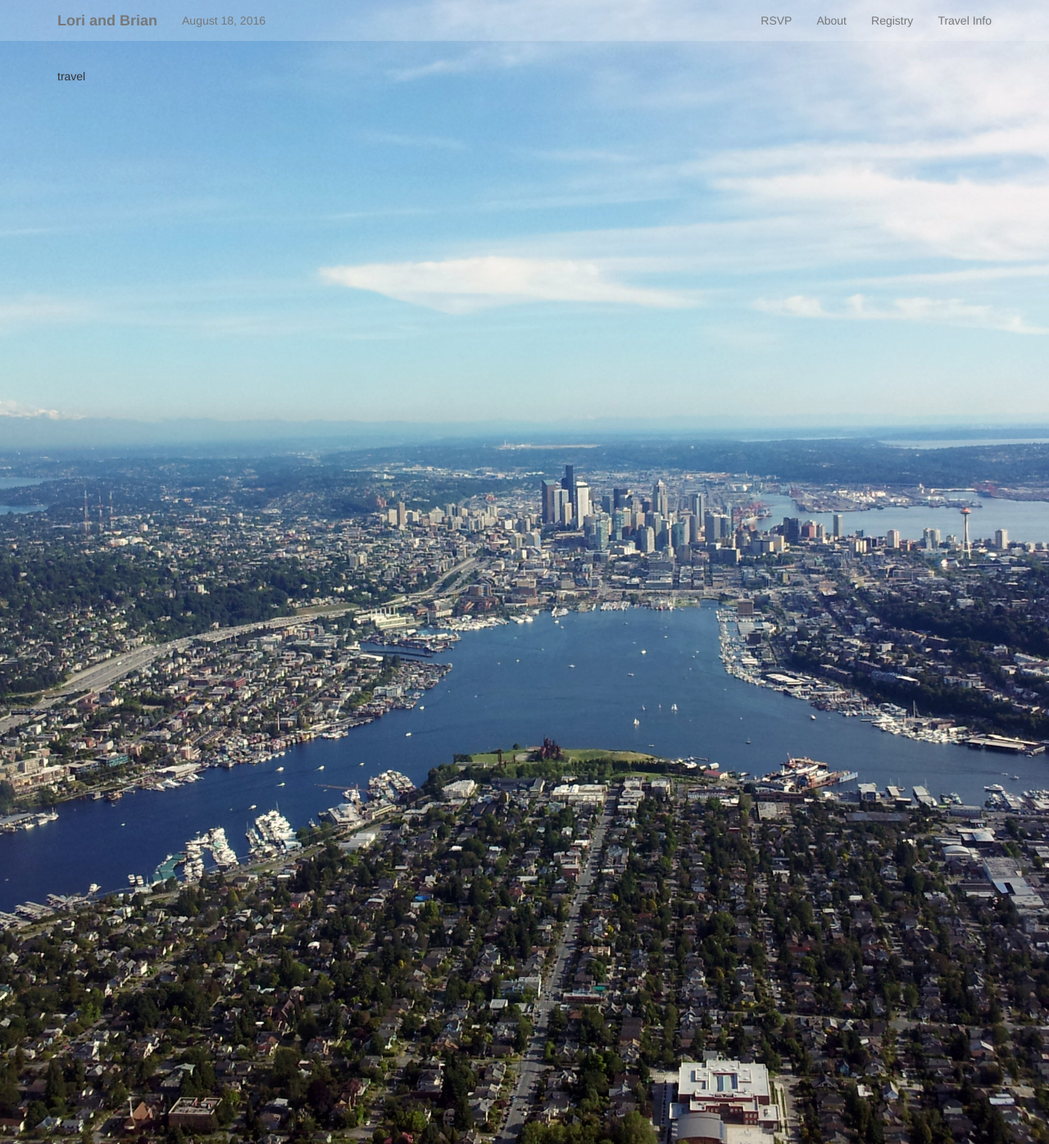
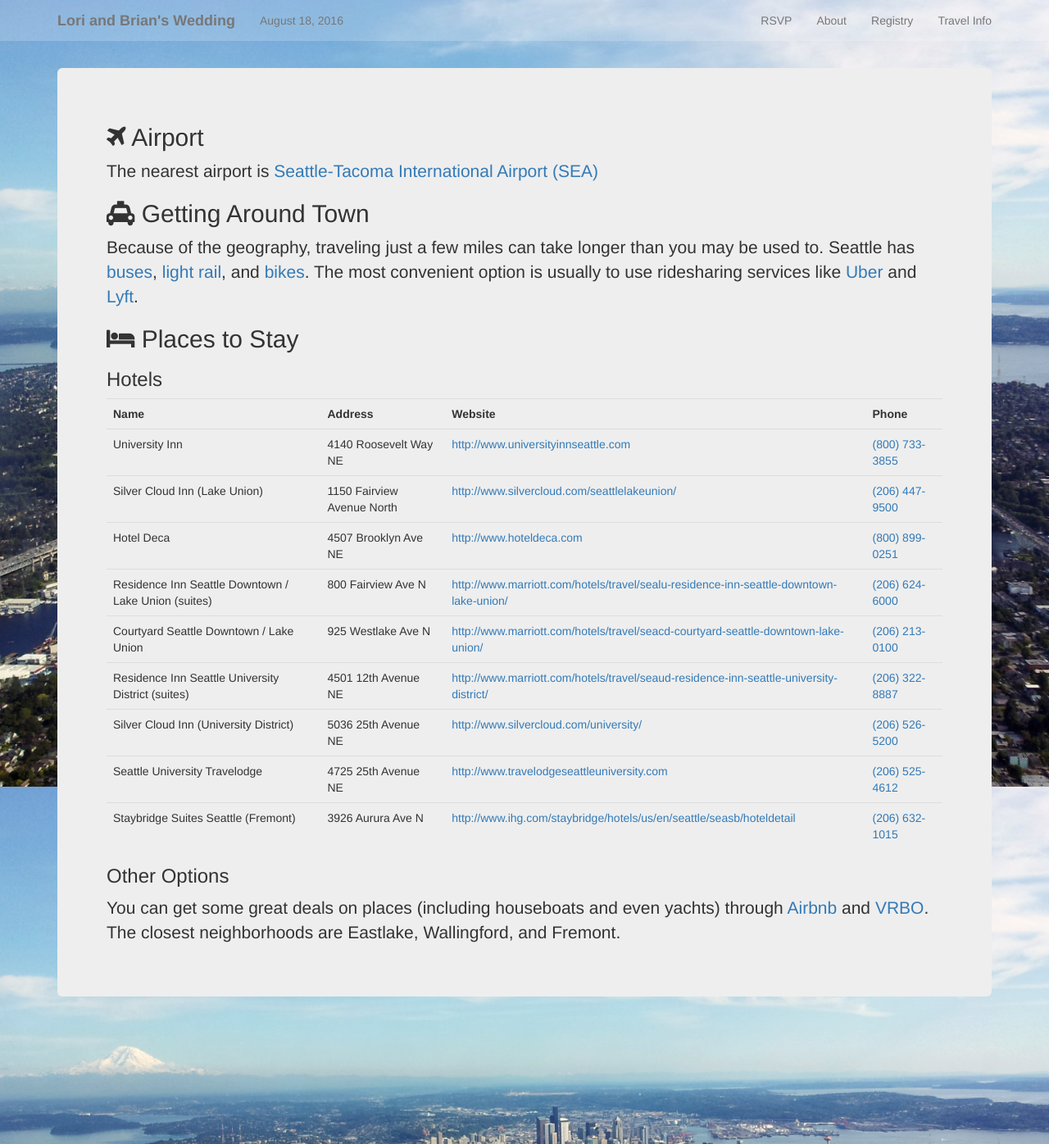
Before and after one commit to briandconnelly/lubsboat, a Jekyll site: the page built from travel.html, in a window 1280 px wide and 1396 px high. Shown: the whole window at 82% size. Built offline with Jekyll 4.4.1, drawn with Linux system fonts in a browser that asks for light colours; nearby versions of some CDN libraries.

Commit message:
Travel info updates

```diff
--- a/_config.yml
+++ b/_config.yml
@@ -6,13 +6,15 @@
 # 'jekyll serve'. If you change this file, please restart the server process.
 
 # Site settings
-title: Lori and Brian
+title: "Lori and Brian's Wedding"
 description: > # this means to ignore newlines until "baseurl:"
   Write an awesome description for your new site here. You can edit this
   line in _config.yml. It will appear in your document head meta (for
   Google search results) and in your feed.xml site description.
 baseurl: "" # the subpath of your site, e.g. /blog
-url: "http://briandconnelly.github.io/lubsboat" # the base hostname & protocol for your site
+#url: "http://briandconnelly.github.io/lubsboat" # the base hostname & protocol for your site
+#url: ""
+url: "http://loriandbrianwedding.com"
 rsvp_deadline: July 12, 2016
 
 # Build settings
--- a/_includes/bs-head.html
+++ b/_includes/bs-head.html
@@ -14,6 +14,7 @@
 
     <link rel="canonical" href="{{ page.url | replace:'index.html','' | prepend: site.baseurl | prepend: site.url }}">
 
+    <link rel="stylesheet" href="https://maxcdn.bootstrapcdn.com/font-awesome/4.6.3/css/font-awesome.min.css">
 
     <!-- CSS: Bootstrap, shThemeBDC, and modifications -->
     <link rel="stylesheet" href="//cdnjs.cloudflare.com/ajax/libs/normalize/4.1.1/normalize.min.css" rel="stylesheet">
--- a/travel.html
+++ b/travel.html
@@ -5,4 +5,93 @@ permalink: /travel/
 main_menu: true
 ---
 
-travel
+<div class="jumbotron">
+
+    <h2><i class="fa fa-plane" aria-hidden="true"></i> Airport</h2>
+    <p>The nearest airport is <a href="http://www.portseattle.org/sea-tac/Pages/default.aspx">Seattle-Tacoma International Airport (SEA)</a></p>
+
+    <h2><i class="fa fa-taxi" aria-hidden="true"></i> Getting Around Town</h2>
+    <p>Because of the geography, traveling just a few miles can take longer than you may be used to. Seattle has <a href="http://metro.kingcounty.gov">buses</a>, <a href="http://www.soundtransit.org/Schedules/Link-light-rail">light rail</a>, and <a href="http://www.prontocycleshare.com">bikes</a>. The most convenient option is usually to use ridesharing services like <a href="https://www.uber.com">Uber</a> and <a href="https://www.lyft.com">Lyft</a>.</p>
+
+    <h2><i class="fa fa-bed" aria-hidden="true"></i> Places to Stay</h2>
+
+    <h3>Hotels</h3>
+
+        <table class="table">
+            <tr>
+                <th>Name</th>
+                <th>Address</th>
+                <th>Website</th>
+                <th>Phone</th>
+            </tr>
+
+            <tr>
+                <td>University Inn</td>
+                <td>4140 Roosevelt Way NE</td>
+                <td><a href="http://www.universityinnseattle.com">http://www.universityinnseattle.com</a></td>
+                <td><a href="tel:18007333855">(800) 733-3855</a></td>
+            </tr>
+
+            <tr>
+                <td>Silver Cloud Inn (Lake Union)</td>
+                <td>1150 Fairview Avenue North</td>
+                <td><a href="http://www.silvercloud.com/seattlelakeunion/">http://www.silvercloud.com/seattlelakeunion/</a></td>
+                <td><a href="tel:12064479500">(206) 447-9500</a></td>
+            </tr>
+
+            <tr>
+                <td>Hotel Deca</td>
+                <td>4507 Brooklyn Ave NE</td>
+                <td><a href="http://www.hoteldeca.com">http://www.hoteldeca.com</a></td>
+                <td><a href="tel:18008990251">(800) 899-0251</a></td>
+            </tr>
+
+            <tr>
+                <td>Residence Inn Seattle Downtown / Lake Union (suites)</td>
+                <td>800 Fairview Ave N</td>
+                <td><a href="http://www.marriott.com/hotels/travel/sealu-residence-inn-seattle-downtown-lake-union/">http://www.marriott.com/hotels/travel/sealu-residence-inn-seattle-downtown-lake-union/</a></td>
+                <td><a href="tel:12066246000">(206) 624-6000</a></td>
+            </tr>
+
+            <tr>
+                <td>Courtyard Seattle Downtown / Lake Union</td>
+                <td>925 Westlake Ave N</td>
+                <td><a href="http://www.marriott.com/hotels/travel/seacd-courtyard-seattle-downtown-lake-union/">http://www.marriott.com/hotels/travel/seacd-courtyard-seattle-downtown-lake-union/</a></td>
+                <td><a href="tel:12062130100">(206) 213-0100</a></td>
+            </tr>
+
+            <tr>
+                <td>Residence Inn Seattle University District (suites)</td>
+                <td>4501 12th Avenue NE</td>
+                <td><a href="http://www.marriott.com/hotels/travel/seaud-residence-inn-seattle-university-district/">http://www.marriott.com/hotels/travel/seaud-residence-inn-seattle-university-district/</a></td>
+                <td><a href="tel:12063228887">(206) 322-8887</a></td>
+            </tr>
+
+            <tr>
+                <td>Silver Cloud Inn (University District)</td>
+                <td>5036 25th Avenue NE</td>
+                <td><a href="http://www.silvercloud.com/university/">http://www.silvercloud.com/university/</a></td>
+                <td><a href="tel:12065265200">(206) 526-5200</a></td>
+            </tr>
+
+            <tr>
+                <td>Seattle University Travelodge</td>
+                <td>4725 25th Avenue NE</td>
+                <td><a href="http://www.travelodgeseattleuniversity.com">http://www.travelodgeseattleuniversity.com</a></td>
+                <td><a href="tel:12065254612">(206) 525-4612</a></td>
+            </tr>
+
+            <tr>
+                <td>Staybridge Suites Seattle (Fremont)</td>
+                <td>3926 Aurura Ave N</td>
+                <td><a href="http://www.ihg.com/staybridge/hotels/us/en/seattle/seasb/hoteldetail">http://www.ihg.com/staybridge/hotels/us/en/seattle/seasb/hoteldetail</a></td>
+                <td><a href="tel:12066321015">(206) 632-1015</a></td>
+            </tr>
+        </table>
+
+    <h3>Other Options</h3>
+    <p>You can get some great deals on places (including houseboats and even yachts) through <a href="https://www.airbnb.com">Airbnb</a> and <a href="https://www.vrbo.com">VRBO</a>. The closest neighborhoods are Eastlake, Wallingford, and Fremont.</p>
+
+
+
+</div>
```
